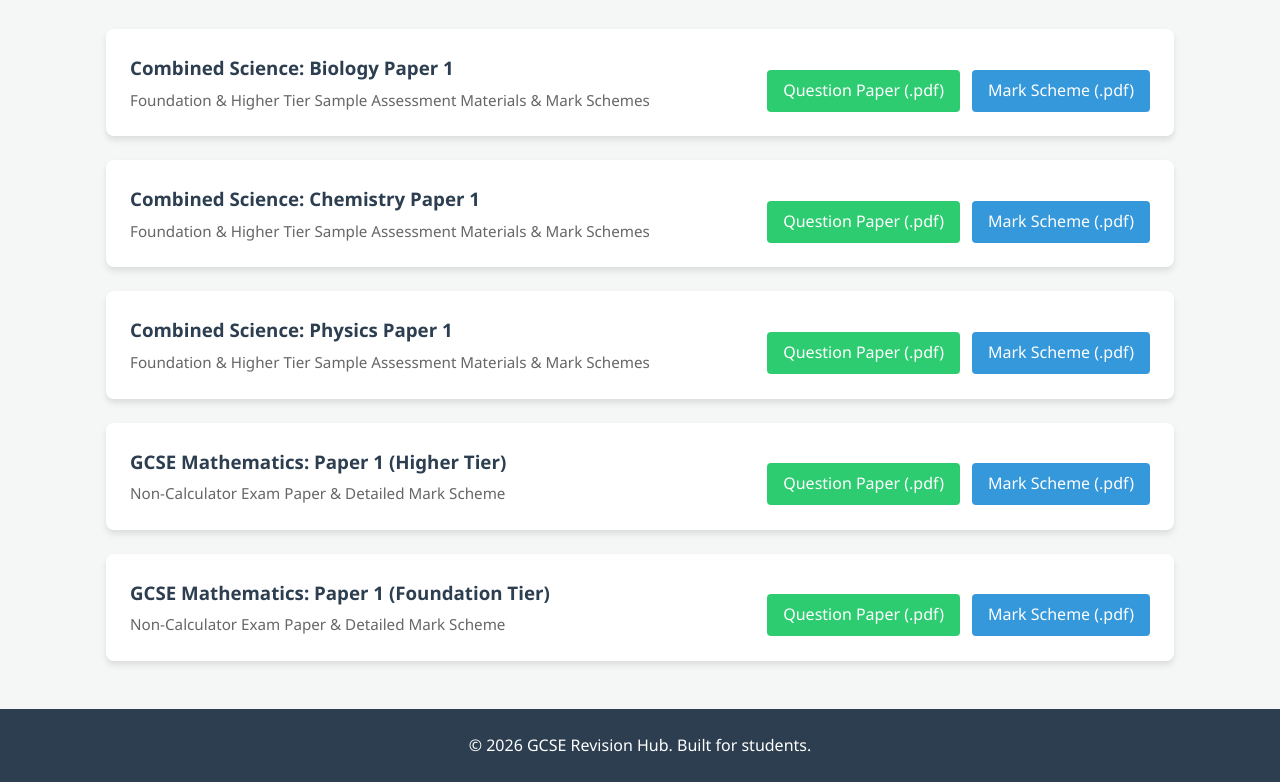
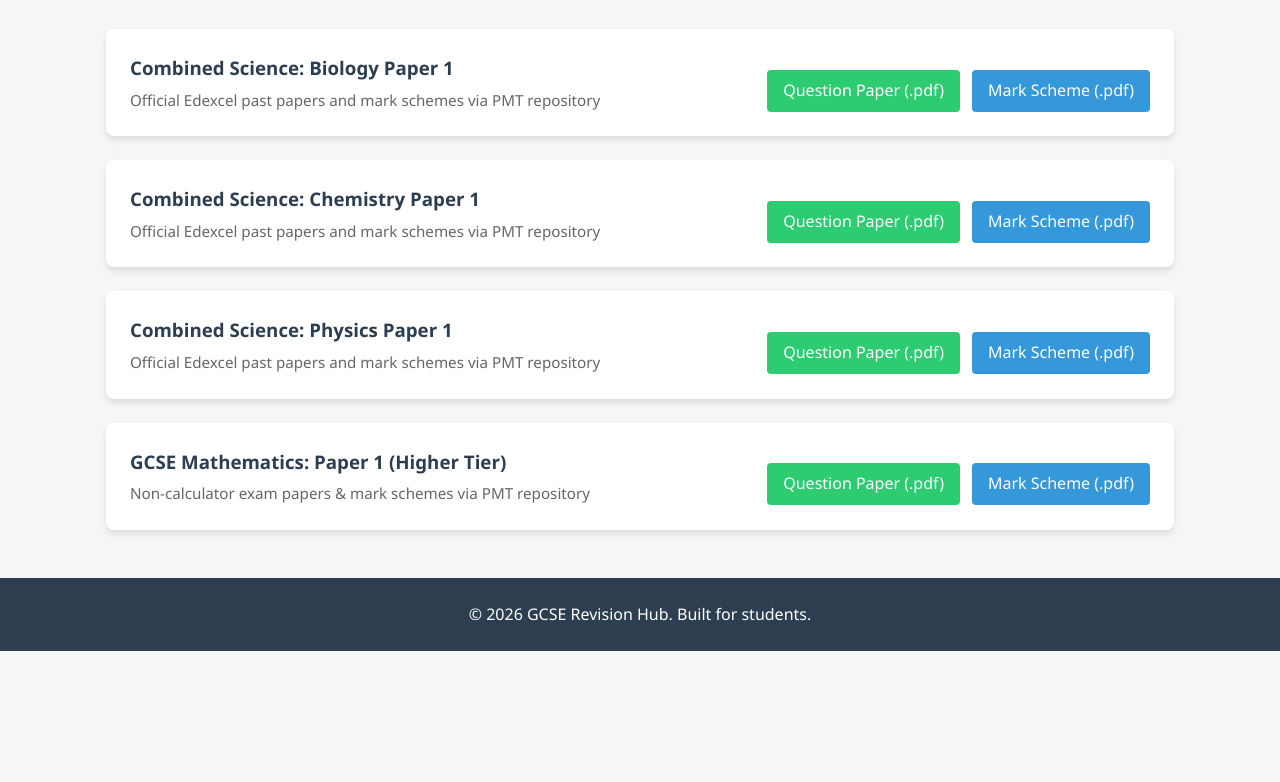
Before and after one commit to IbbyZaman/easystudy, a plain HTML site: page practice_papers.html in a window 1280 px wide. Shown: the part 169-951 px from the top of the page. After the commit the page ends 820 px from the top, so only its background shows below. Drawn offline with Linux system fonts and the light colour scheme.

Commit message:
Update practice_papers.html

```diff
--- a/practice_papers.html
+++ b/practice_papers.html
@@ -55,19 +55,19 @@
 
     <main class="content-container">
         <section class="notes-header">
-            <h2>Edexcel Practice Papers Library</h2>
-            <p>Direct download links for official Edexcel GCSE question papers and mark schemes.</p>
+            <h2>Edexcel Practice Papers Archive</h2>
+            <p>Direct PDF downloads sourced directly from Physics &amp; Maths Tutor (PMT).</p>
         </section>
 
         <!-- Combined Science: Biology Paper 1 -->
         <div class="download-card">
             <div class="download-info">
                 <h3>Combined Science: Biology Paper 1</h3>
-                <p>Foundation & Higher Tier Sample Assessment Materials & Mark Schemes</p>
+                <p>Official Edexcel past papers and mark schemes via PMT repository</p>
             </div>
             <div class="download-bar">
-                <a href="https://qualifications.pearson.com/content/dam/pdf/GCSE/Combined-Science/2016/Specification%20and%20sample%20assessments/GCSE_Combined_Science_Biology_Sample_Assessment_Materials.pdf" target="_blank" class="btn-primary">Question Paper (.pdf)</a>
-                <a href="https://qualifications.pearson.com/content/dam/pdf/GCSE/Combined-Science/2016/Specification%20and%20sample%20assessments/GCSE_Combined_Science_Biology_Sample_Mark_Schemes.pdf" target="_blank" class="btn-primary" style="background-color: #3498db;">Mark Scheme (.pdf)</a>
+                <a href="https://www.physicsandmathstutor.com/pdf-pages/?pdf=https%3A%2F%2Fwww.physicsandmathstutor.com%2Fpast-papers%2Fgcse-science%2Fedexcel-combined-biology-paper-1-1/" target="_blank" class="btn-primary">Question Paper (.pdf)</a>
+                <a href="https://www.physicsandmathstutor.com/pdf-pages/?pdf=https%3A%2F%2Fwww.physicsandmathstutor.com%2Fpast-papers%2Fgcse-science%2Fedexcel-combined-biology-1-mark-scheme/" target="_blank" class="btn-primary" style="background-color: #3498db;">Mark Scheme (.pdf)</a>
             </div>
         </div>
 
@@ -75,11 +75,11 @@
         <div class="download-card">
             <div class="download-info">
                 <h3>Combined Science: Chemistry Paper 1</h3>
-                <p>Foundation & Higher Tier Sample Assessment Materials & Mark Schemes</p>
+                <p>Official Edexcel past papers and mark schemes via PMT repository</p>
             </div>
             <div class="download-bar">
-                <a href="https://qualifications.pearson.com/content/dam/pdf/GCSE/Combined-Science/2016/Specification%20and%20sample%20assessments/GCSE_Combined_Science_Chemistry_Sample_Assessment_Materials.pdf" target="_blank" class="btn-primary">Question Paper (.pdf)</a>
-                <a href="https://qualifications.pearson.com/content/dam/pdf/GCSE/Combined-Science/2016/Specification%20and%20sample%20assessments/GCSE_Combined_Science_Chemistry_Sample_Mark_Schemes.pdf" target="_blank" class="btn-primary" style="background-color: #3498db;">Mark Scheme (.pdf)</a>
+                <a href="https://www.physicsandmathstutor.com/pdf-pages/?pdf=https%3A%2F%2Fwww.physicsandmathstutor.com%2Fpast-papers%2Fgcse-science%2Fedexcel-combined-chemistry-paper-1-1/" target="_blank" class="btn-primary">Question Paper (.pdf)</a>
+                <a href="https://www.physicsandmathstutor.com/pdf-pages/?pdf=https%3A%2F%2Fwww.physicsandmathstutor.com%2Fpast-papers%2Fgcse-science%2Fedexcel-combined-chemistry-1-mark-scheme/" target="_blank" class="btn-primary" style="background-color: #3498db;">Mark Scheme (.pdf)</a>
             </div>
         </div>
 
@@ -87,11 +87,11 @@
         <div class="download-card">
             <div class="download-info">
                 <h3>Combined Science: Physics Paper 1</h3>
-                <p>Foundation & Higher Tier Sample Assessment Materials & Mark Schemes</p>
+                <p>Official Edexcel past papers and mark schemes via PMT repository</p>
             </div>
             <div class="download-bar">
-                <a href="https://qualifications.pearson.com/content/dam/pdf/GCSE/Combined-Science/2016/Specification%20and%20sample%20assessments/GCSE_Combined_Science_Physics_Sample_Assessment_Materials.pdf" target="_blank" class="btn-primary">Question Paper (.pdf)</a>
-                <a href="https://qualifications.pearson.com/content/dam/pdf/GCSE/Combined-Science/2016/Specification%20and%20sample%20assessments/GCSE_Combined_Science_Physics_Sample_Mark_Schemes.pdf" target="_blank" class="btn-primary" style="background-color: #3498db;">Mark Scheme (.pdf)</a>
+                <a href="https://www.physicsandmathstutor.com/pdf-pages/?pdf=https%3A%2F%2Fwww.physicsandmathstutor.com%2Fpast-papers%2Fgcse-science%2Fedexcel-combined-physics-paper-1-1/" target="_blank" class="btn-primary">Question Paper (.pdf)</a>
+                <a href="https://www.physicsandmathstutor.com/pdf-pages/?pdf=https%3A%2F%2Fwww.physicsandmathstutor.com%2Fpast-papers%2Fgcse-science%2Fedexcel-combined-physics-1-mark-scheme/" target="_blank" class="btn-primary" style="background-color: #3498db;">Mark Scheme (.pdf)</a>
             </div>
         </div>
 
@@ -99,23 +99,11 @@
         <div class="download-card">
             <div class="download-info">
                 <h3>GCSE Mathematics: Paper 1 (Higher Tier)</h3>
-                <p>Non-Calculator Exam Paper & Detailed Mark Scheme</p>
+                <p>Non-calculator exam papers & mark schemes via PMT repository</p>
             </div>
             <div class="download-bar">
-                <a href="https://mathsaurus.com/wp-content/uploads/2022/05/1MA1-1H-que-20220516.pdf" target="_blank" class="btn-primary">Question Paper (.pdf)</a>
-                <a href="https://mathsaurus.com/wp-content/uploads/2022/05/1MA1-1H-rms-20220825.pdf" target="_blank" class="btn-primary" style="background-color: #3498db;">Mark Scheme (.pdf)</a>
-            </div>
-        </div>
-
-        <!-- Maths Foundation Paper -->
-        <div class="download-card">
-            <div class="download-info">
-                <h3>GCSE Mathematics: Paper 1 (Foundation Tier)</h3>
-                <p>Non-Calculator Exam Paper & Detailed Mark Scheme</p>
-            </div>
-            <div class="download-bar">
-                <a href="https://mathsaurus.com/wp-content/uploads/2024/05/1MA1-1F-que-20240516.pdf" target="_blank" class="btn-primary">Question Paper (.pdf)</a>
-                <a href="https://mathsaurus.com/wp-content/uploads/2024/05/1MA1-1F-rms-20240822.pdf" target="_blank" class="btn-primary" style="background-color: #3498db;">Mark Scheme (.pdf)</a>
+                <a href="https://www.physicsandmathstutor.com/pdf-pages/?pdf=https%3A%2F%2Fwww.physicsandmathstutor.com%2Fpast-papers%2Fgcse-maths%2Fedexcel-paper-1-higher/" target="_blank" class="btn-primary">Question Paper (.pdf)</a>
+                <a href="https://www.physicsandmathstutor.com/pdf-pages/?pdf=https%3A%2F%2Fwww.physicsandmathstutor.com%2Fpast-papers%2Fgcse-maths%2Fedexcel-paper-1-higher-mark-scheme/" target="_blank" class="btn-primary" style="background-color: #3498db;">Mark Scheme (.pdf)</a>
             </div>
         </div>
     </main>
```
